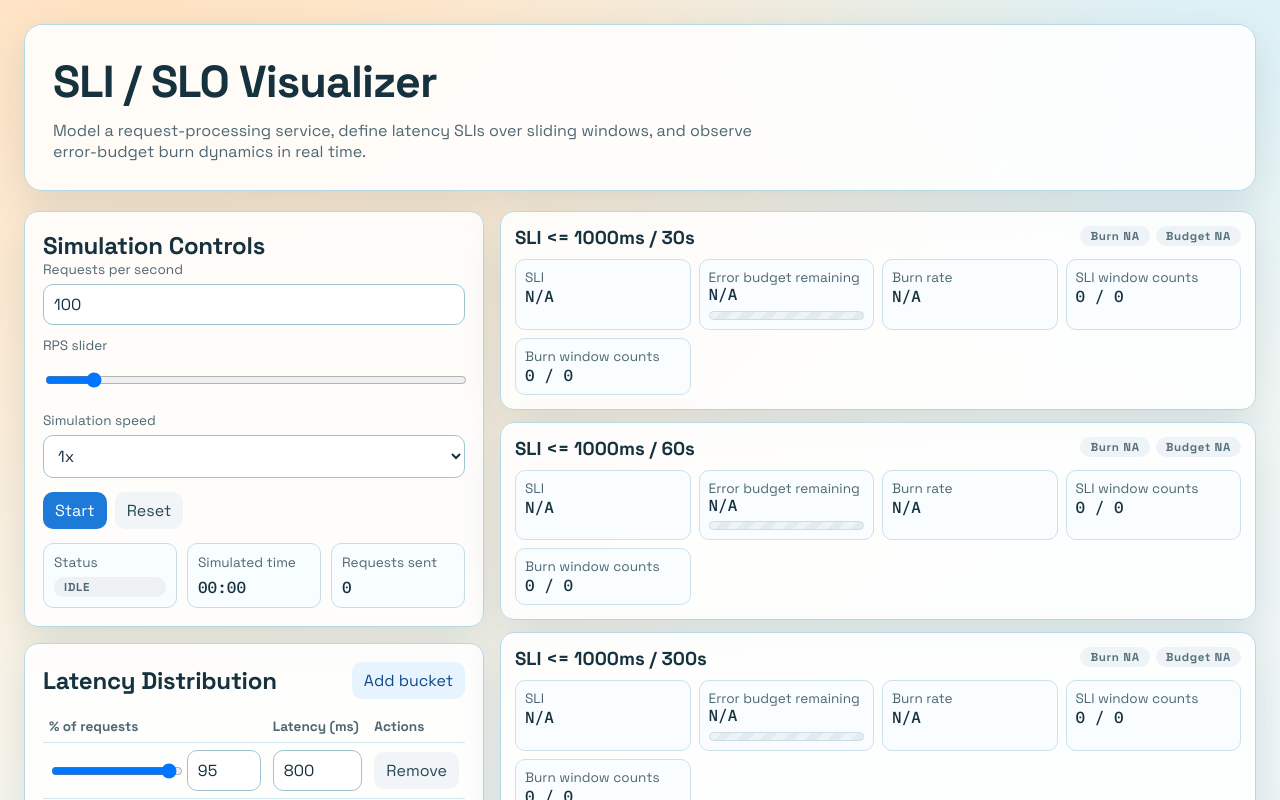
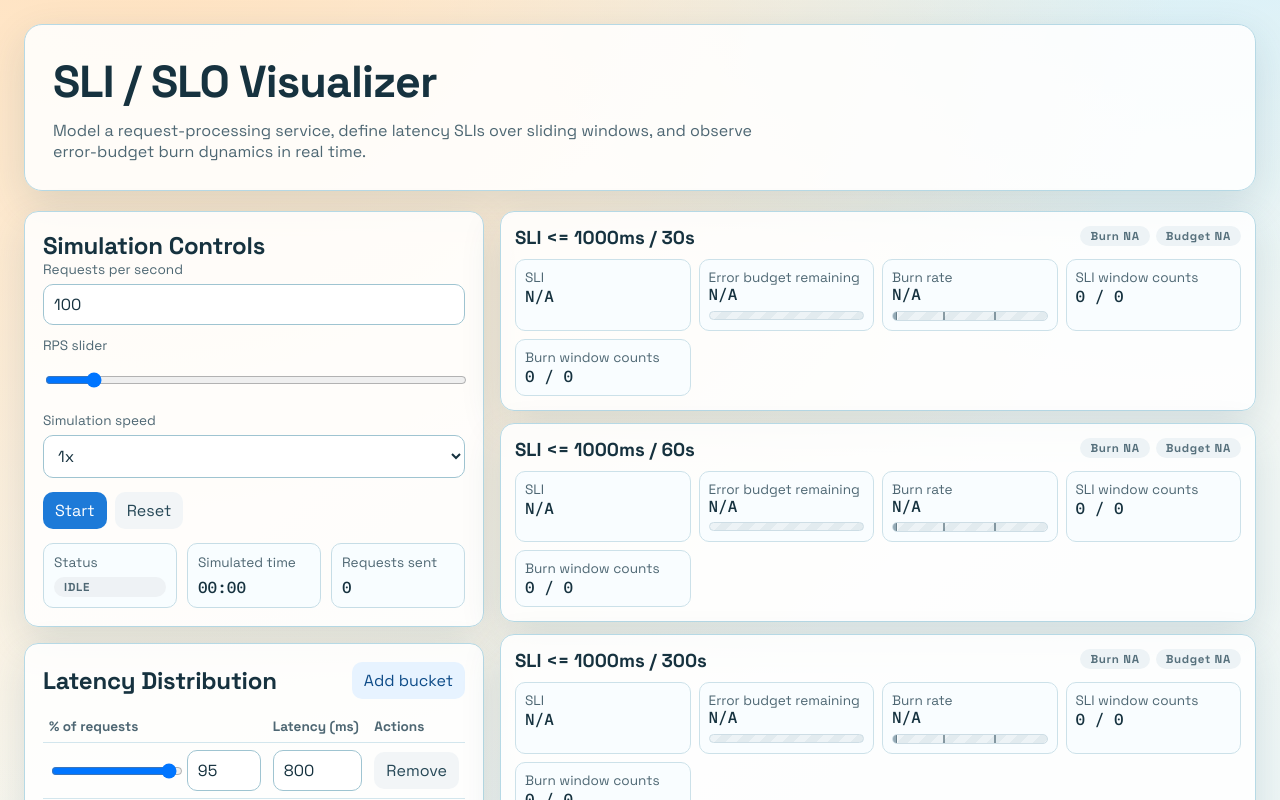
Before and after one commit to ivanwolkow/sli-slo-visualizer, a React (Vite) app: page / in a window 1280 px wide. Shown: the top 800 px of the page. Built offline with nearby package versions, Linux system fonts and the light colour scheme.

Commit message:
Add burn-rate bullet bar visualization in metric cards

```diff
--- a/src/components/MetricCard.tsx
+++ b/src/components/MetricCard.tsx
@@ -14,7 +14,19 @@ interface BudgetBarModel {
   meterValueText?: string;
 }
 
-const clampPct = (value: number): number => Math.min(100, Math.max(0, value));
+interface BurnBarModel {
+  scaleMax: number;
+  markerPct: number;
+  greenEndPct: number;
+  yellowEndPct: number;
+  markerVariant: 'green' | 'yellow' | 'red' | 'na';
+  isNa: boolean;
+  meterValueNow?: number;
+  meterValueText?: string;
+}
+
+const clamp = (value: number, min: number, max: number): number => Math.min(max, Math.max(min, value));
+const clampPct = (value: number): number => clamp(value, 0, 100);
 
 const formatPercentage = (value: number | null): string => {
   if (value === null) {
@@ -65,10 +77,50 @@ const toBudgetBarModel = (
   };
 };
 
+const toBurnBarModel = (
+  burnRate: number | null,
+  burnStatus: ReturnType<typeof getBurnRateStatus>
+): BurnBarModel => {
+  const defaultScaleMax = 3;
+  const defaultGreenEndPct = (1 / defaultScaleMax) * 100;
+  const defaultYellowEndPct = (2 / defaultScaleMax) * 100;
+
+  if (burnRate === null || !Number.isFinite(burnRate)) {
+    return {
+      scaleMax: defaultScaleMax,
+      markerPct: 0,
+      greenEndPct: defaultGreenEndPct,
+      yellowEndPct: defaultYellowEndPct,
+      markerVariant: 'na',
+      isNa: true,
+      meterValueText: 'Not available'
+    };
+  }
+
+  const scaleMax = Math.max(defaultScaleMax, Math.ceil(burnRate));
+  const greenEndPct = clampPct((1 / scaleMax) * 100);
+  const yellowEndPct = clampPct((2 / scaleMax) * 100);
+  const rawMarkerPct = clampPct((burnRate / scaleMax) * 100);
+  const markerPct = clamp(rawMarkerPct, 1, 99);
+  const markerVariant =
+    burnStatus === 'green' || burnStatus === 'yellow' || burnStatus === 'red' ? burnStatus : 'na';
+
+  return {
+    scaleMax,
+    markerPct,
+    greenEndPct,
+    yellowEndPct,
+    markerVariant,
+    isNa: false,
+    meterValueNow: Number(burnRate.toFixed(2))
+  };
+};
+
 export const MetricCard = ({ metric, snapshot }: MetricCardProps): JSX.Element => {
   const burnStatus = getBurnRateStatus(snapshot.burnRate);
   const budgetStatus = getErrorBudgetStatus(snapshot.errorBudgetRemainingPct);
   const budgetBar = toBudgetBarModel(snapshot.errorBudgetRemainingPct, budgetStatus);
+  const burnBar = toBurnBarModel(snapshot.burnRate, burnStatus);
 
   return (
     <article className="metric-card reveal">
@@ -111,7 +163,33 @@ export const MetricCard = ({ metric, snapshot }: MetricCardProps): JSX.Element =
         </div>
         <div>
           <dt>Burn rate</dt>
-          <dd>{formatBurnRate(snapshot.burnRate)}</dd>
+          <dd>
+            <div className="metric-burn-reading">
+              <span className="metric-burn-number">{formatBurnRate(snapshot.burnRate)}</span>
+              <div
+                className={`burn-bar-track${burnBar.isNa ? ' burn-bar-track-na' : ''}`}
+                role="meter"
+                aria-label={`${metric.name} burn rate`}
+                aria-valuemin={0}
+                aria-valuemax={burnBar.scaleMax}
+                aria-valuenow={burnBar.meterValueNow}
+                aria-valuetext={burnBar.meterValueText}
+              >
+                <span
+                  className={`burn-bar-zones${burnBar.isNa ? ' burn-bar-zones-na' : ''}`}
+                  style={{
+                    background: `linear-gradient(90deg, var(--ok) 0 ${burnBar.greenEndPct}%, var(--warn) ${burnBar.greenEndPct}% ${burnBar.yellowEndPct}%, var(--danger) ${burnBar.yellowEndPct}% 100%)`
+                  }}
+                />
+                <span className="burn-bar-threshold burn-bar-threshold-1x" style={{ left: `${burnBar.greenEndPct}%` }} />
+                <span className="burn-bar-threshold burn-bar-threshold-2x" style={{ left: `${burnBar.yellowEndPct}%` }} />
+                <span
+                  className={`burn-bar-marker burn-bar-marker-${burnBar.markerVariant}`}
+                  style={{ left: `${burnBar.markerPct}%` }}
+                />
+              </div>
+            </div>
+          </dd>
         </div>
         <div>
           <dt>SLI window counts</dt>
--- a/src/styles.css
+++ b/src/styles.css
@@ -536,6 +536,86 @@ button:not(:disabled):hover {
   background: #94aab6;
 }
 
+.metric-burn-reading {
+  display: grid;
+  gap: 7px;
+}
+
+.metric-burn-number {
+  display: inline-block;
+  line-height: 1.1;
+}
+
+.burn-bar-track {
+  position: relative;
+  width: 100%;
+  height: 10px;
+  border-radius: 999px;
+  overflow: hidden;
+  border: 1px solid #c6dde6;
+  background: #e3f0f6;
+}
+
+.burn-bar-track-na {
+  border-color: #cddde5;
+  background: repeating-linear-gradient(135deg, #edf3f6 0 8px, #e2ebef 8px 16px);
+}
+
+.burn-bar-zones {
+  position: absolute;
+  inset: 0;
+  opacity: 0.75;
+  transition: background 220ms ease, opacity 220ms ease;
+}
+
+.burn-bar-zones-na {
+  opacity: 0;
+}
+
+.burn-bar-threshold {
+  position: absolute;
+  top: -1px;
+  bottom: -1px;
+  width: 2px;
+  background: rgba(15, 48, 63, 0.45);
+  transform: translateX(-50%);
+  pointer-events: none;
+}
+
+.burn-bar-threshold-1x,
+.burn-bar-threshold-2x {
+  transition: left 220ms ease;
+}
+
+.burn-bar-marker {
+  position: absolute;
+  top: 50%;
+  width: 8px;
+  height: 14px;
+  border-radius: 6px;
+  transform: translate(-50%, -50%);
+  border: 1px solid rgba(16, 43, 56, 0.35);
+  background: #ffffff;
+  box-shadow: 0 0 0 1px rgba(255, 255, 255, 0.65);
+  transition: left 220ms ease, background-color 220ms ease;
+}
+
+.burn-bar-marker-green {
+  background: var(--ok);
+}
+
+.burn-bar-marker-yellow {
+  background: var(--warn);
+}
+
+.burn-bar-marker-red {
+  background: var(--danger);
+}
+
+.burn-bar-marker-na {
+  background: #94aab6;
+}
+
 .chart-panel h3 {
   margin-bottom: 10px;
 }
```
Also changed, not shown: 1 other file (tests, documents, lock files or other folders).
